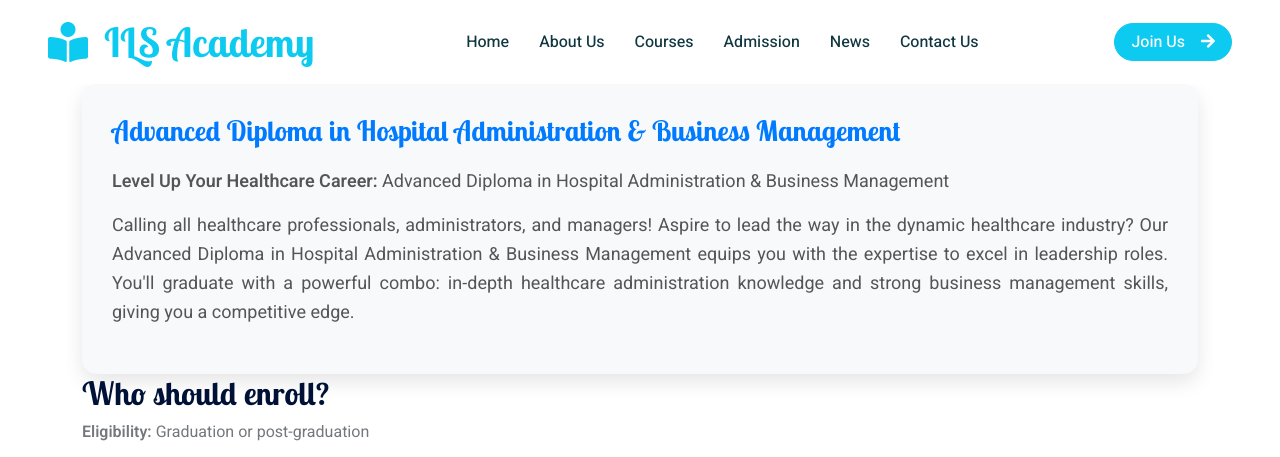
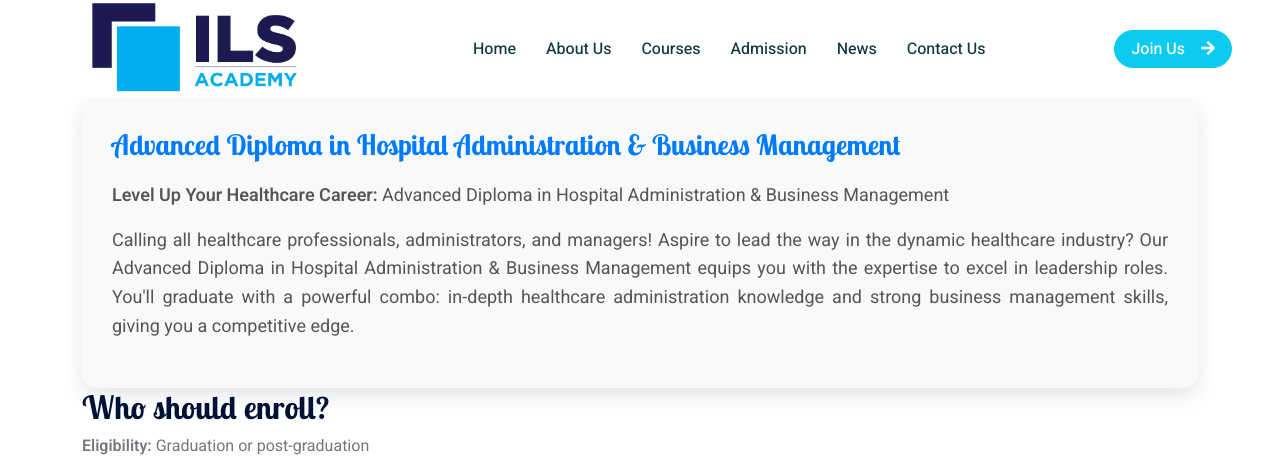
Before and after one commit to zeyberryy/NewILSAcademy, a PHP site: the page made by Advanced Diploma in Hospital Administration & Business Management.php in a window 1280 px wide. Shown: the top 457 px of the page. Run offline with PHP 8.4, Linux system fonts and the light colour scheme; some libraries are stand-ins or nearby versions.

Commit message:
Add logo.png and update navbar.php

```diff
--- a/navbar.php
+++ b/navbar.php
@@ -10,9 +10,12 @@
 
         <!-- Navbar Start -->
         <nav class="navbar navbar-expand-lg bg-white navbar-light sticky-top px-4 px-lg-5 py-lg-0">
-            <a href="index" class="navbar-brand">
-                <h1 class="m-0 text-primary"><i class="fa fa-book-reader me-3"></i>ILS Academy</h1>
+           <div class="col-lg-3">
+           <a href="index">
+                <img src="img/logo.png" alt=""style="width:100%;padding-bottom:5px;">
+                <!-- <h1 class="m-0 text-primary"><i class="fa fa-book-reader me-3"></i>ILS Academy</h1> -->
             </a>
+           </div>
             <button type="button" class="navbar-toggler" data-bs-toggle="collapse" data-bs-target="#navbarCollapse">
                 <span class="navbar-toggler-icon"></span>
             </button>
```
Also changed, not shown: img/logo.png (added).
